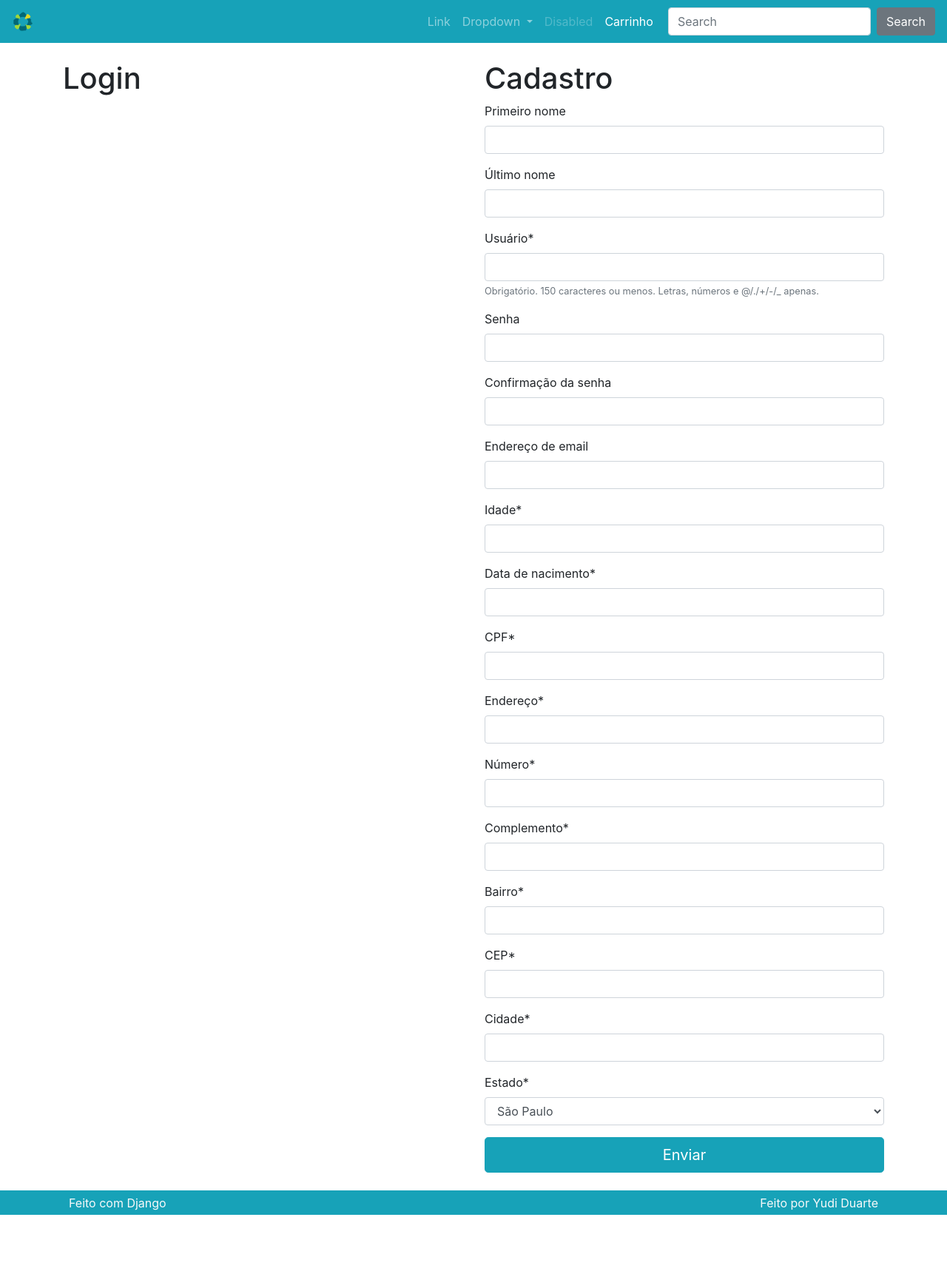
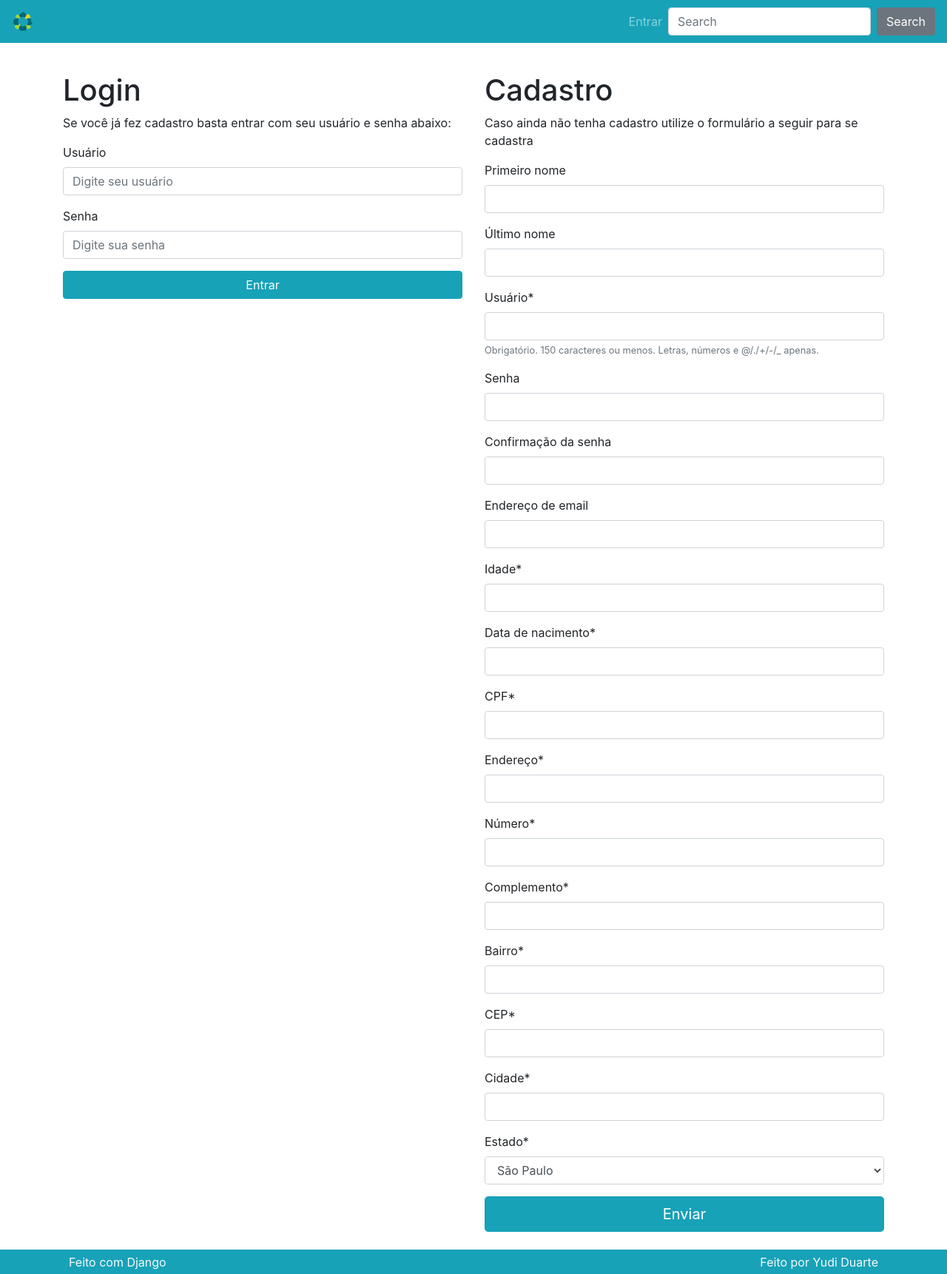
Before and after one commit to yudur/E-commerce, a Django app: page /perfil/ in a window 1280 px wide. Shown: the whole page at 74% size. Before the commit the page ends 1642 px from the top, so only its background shows below. Run offline with Django 3.2, Linux system fonts and the light colour scheme; parts of the project's set-up code (start-up, migrations or seed data) failed here and were passed over; some libraries are stand-ins or nearby versions.

Commit message:
Login, Logout and Purchase Summary

```diff
--- a/LOJA/settings.py
+++ b/LOJA/settings.py
@@ -26,7 +26,6 @@ SECRET_KEY = str(os.getenv('SECRET_KEY'))
 
 # SECURITY WARNING: don't run with debug turned on in production!
 DEBUG = True
-
 ALLOWED_HOSTS = ['*']
 
 
--- a/perfil/templates/perfil/create.html
+++ b/perfil/templates/perfil/create.html
@@ -6,14 +6,35 @@
 <div class="row">
 
     {% if not request.user.is_authenticated %}
-    <div class="col-lg">
+    <div class="col-lg mt-3">
         <h1>Login</h1>
+        <p>Se você já fez cadastro basta entrar com seu usuário e senha abaixo:</p>
+
+        <form method="POST" action="{% url 'perfil:login' %}">
+            {% csrf_token %}
+
+            <div class="form-group">
+              <label for="InputUsuario1">Usuário</label>
+              <input type="text" name="username" class="form-control" id="InputUsuario1" aria-describedby="usuarioHelp" placeholder="Digite seu usuário">
+            </div>
+            <div class="form-group">
+              <label for="exampleInputPassword1">Senha</label>
+              <input name="password" type="password" class="form-control" id="exampleInputPassword1" placeholder="Digite sua senha">
+            </div>
+            <button type="submit" class="btn btn-primary btn-block btln-lg">Entrar</button>
+          </form>
     </div>
     {% endif %}
 
-    <div class="col-lg">
+    <div class="col-lg mt-3">
 
-        <h1>{% block 'titulo_create' %}Cadastro{% endblock %}</h1>
+        {% block 'titulo_create' %}
+        <h1>Cadastro</h1>
+        <p>
+            Caso ainda não tenha cadastro utilize o formulário a seguir para se
+            cadastra
+        </p>
+        {% endblock %}
 
         <form method="POST" action="">
             {% csrf_token %}
--- a/perfil/templates/perfil/update.html
+++ b/perfil/templates/perfil/update.html
@@ -1,3 +1,6 @@
 {% extends 'perfil/create.html' %}
 
-{% block 'titulo_create' %}Atualizar Dados{% endblock %}
+{% block 'titulo_create' %}
+<h1>Atualizar Dados</h1>
+<p>Utilize o formulário a seguir para atualizar seus dados.</p>
+{% endblock %}
--- a/perfil/views.py
+++ b/perfil/views.py
@@ -1,9 +1,10 @@
-from django.shortcuts import render, get_object_or_404
+from django.shortcuts import render, get_object_or_404, redirect
 from django.views import View
 from django.views.generic import ListView
 from django.http import HttpResponse
 from django.contrib.auth.models import User
-from django.contrib.auth import authenticate, login
+from django.contrib.auth import authenticate, login, logout
+from django.contrib import messages
 import copy
 
 from . import models
@@ -54,6 +55,11 @@ class Profile_Base(View):
 class Create(Profile_Base):
     def post(self, *args, **kwargs):
         if not self.userform.is_valid() or not self.perfilform.is_valid():
+            messages.error(
+                self.request,
+                'Existem errors no formulário de cadastro. Verifique se todos campos '
+                'os campos foram prenchidos corretamente.'
+                )
             return self.render
 
         username = self.userform.cleaned_data.get('username')
@@ -103,13 +109,40 @@ class Create(Profile_Base):
 
         self.request.session['carrinho'] = self.carrinho
         self.request.session.save()
-        return self.render
+
+        messages.success(self.request, 'Seu cadastro foi criado ou atualizado com sucesso!')
+        messages.success(self.request, 'Você fez login  e pode concluir a sua compra.')
+
+        return redirect('produto:cart')
 
 class Login(View):
-    def get(self, *args, **kwargs):
-        return HttpResponse('Login')
+    def post(self, *args, **kwargs):
+        username = self.request.POST.get('username')
+        password = self.request.POST.get('password')
+
+        if not username or not password:
+            messages.error(self.request, 'Por favor prencha todos os campos.')
+            return redirect('perfil:create')
+
+        usuario = authenticate(self.request, username=username, password=password)
+
+        if not usuario:
+            messages.error(self.request, 'usuário inexistente, tente novamente.')
+            return redirect(self.request, 'perfil:create')
+
+        login(self.request, usuario)
+
+        messages.success(self.request, 'Você fez login e pode concluir sua compra!')
+        return redirect('produto:cart')
 
 
 class Logout(View):
     def get(self, *args, **kwargs):
-        return HttpResponse('Logout')
+        carrinho = copy.deepcopy(self.request.session.get('carrinho'))
+
+        logout(self.request)
+
+        self.request.session['carrinho'] = carrinho
+        self.request.session.save()
+
+        return redirect('produto:list')
--- a/templates/parciais/_nav.html
+++ b/templates/parciais/_nav.html
@@ -11,39 +11,43 @@
 
     <div class="collapse navbar-collapse" id="navbarSupportedContent">
         <ul class="navbar-nav ml-auto">
-            <li class="nav-item">
-                <a class="nav-link" href="#">Link</a>
-            </li>
+
+            {% if request.user.is_authenticated %}
             <li class="nav-item dropdown">
                 <a class="nav-link dropdown-toggle" href="#" id="navbarDropdown" role="button" data-toggle="dropdown"
                     aria-haspopup="true" aria-expanded="false">
-                    Dropdown
+                    Conta
                 </a>
                 <div class="dropdown-menu" aria-labelledby="navbarDropdown">
-                    <a class="dropdown-item" href="#">Action</a>
-                    <a class="dropdown-item" href="#">Another action</a>
+                    <a class="dropdown-item" href="{% url 'perfil:create' %}">Atualizar</a>
+                    <a class="dropdown-item" href="{% url 'perfil:logout' %}">Sair</a>
                     <div class="dropdown-divider"></div>
-                    <a class="dropdown-item" href="#">Something else here</a>
+                    <a class="dropdown-item" href="https://github.com/yudur">Github</a>
                 </div>
             </li>
+            {% else %}
+
             <li class="nav-item">
-                <a class="nav-link disabled" href="#">Disabled</a>
+                <a class="nav-link" href="{% url 'perfil:create' %}">Entrar</a>
             </li>
+            {% endif %}
+
+            {% if request.session.carrinho %}
             <li class="nav-item">
                 <a class="nav-link nav-cart-link active" href="{% url 'produto:cart' %}">
                     <span class="nav-cart-text mr-1">
                         Carrinho
                     </span>
-                    {% if request.session.carrinho %}
                     <span class="nav-cart-count mr-1">
                         <strong>{{ request.session.carrinho|cart_total_qtd }}x</strong>
                     </span>
-                    {% endif %}
+
                     <span class="nav-cart-icon mr-2">
                         <i class="fas fa-shopping-cart"></i>
                     </span>
                 </a>
             </li>
+            {% endif %}
         </ul>
         <form class="form-inline my-2 my-lg-0">
             <input class="form-control mr-sm-2" type="search" placeholder="Search" aria-label="Search">
```
Also changed, not shown: produto/templates/produto/cart.html (+10 -48 lines), produto/templates/produto/finish.html (+81 -1 lines), produto/views.py (+9 -1 lines), templates/parciais/_cart.html (added, +48 -0 lines), db.sqlite3, media/produto_imagem/2022/07/134393911_1GG.jpg (added), perfil/migrations/0003_auto_20220718_2118.py (added), produto/migrations/0010_auto_20220718_2118.py (added).
